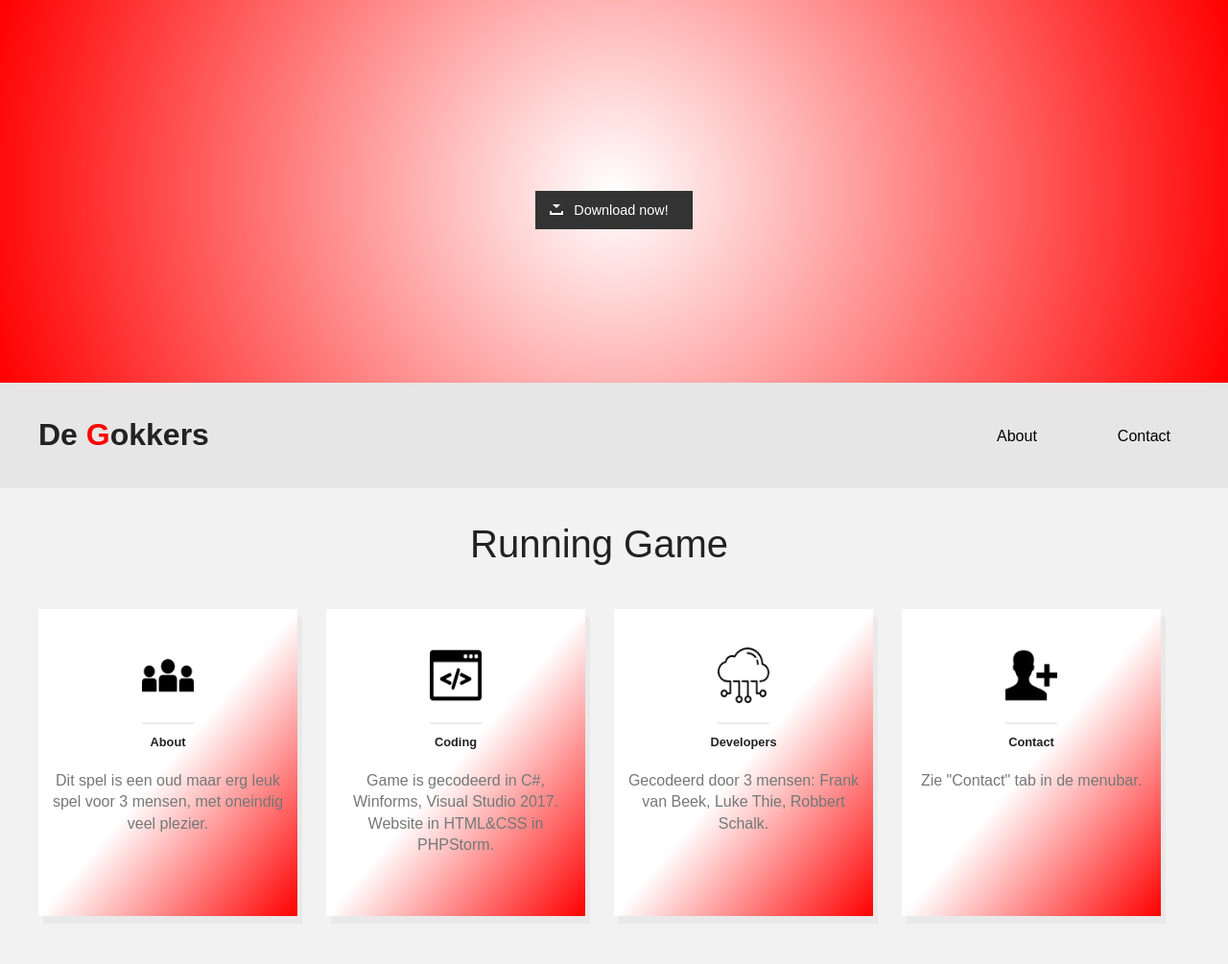
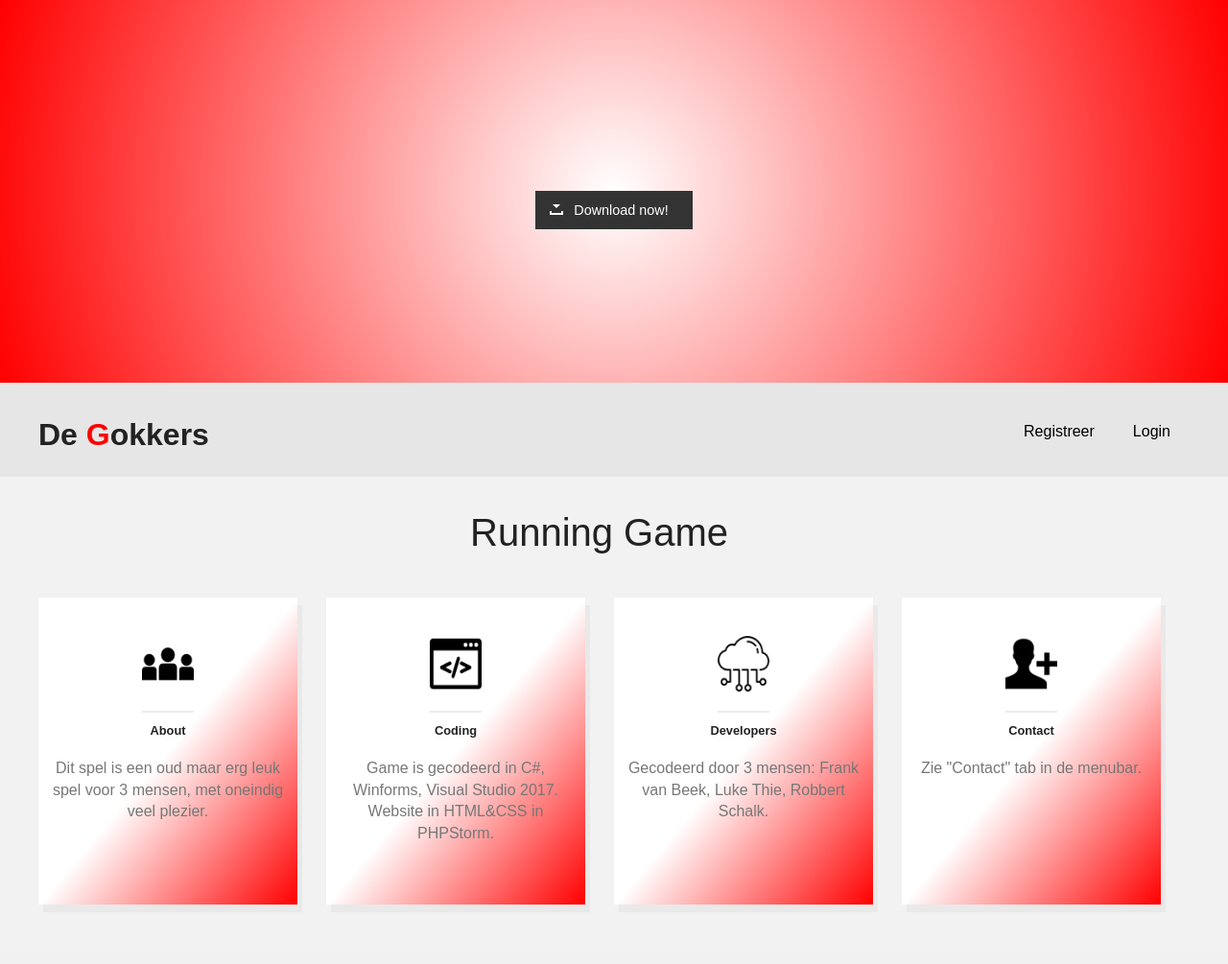
Before and after one commit to De-Gokkers/DeGokkersSite, a PHP site: page / in a window 1280 px wide. Shown: the part 28-1033 px from the top of the page at 96% size. After the commit the page ends 971 px from the top, so only its background shows below. Run offline with PHP 8.4, Linux system fonts and the light colour scheme; some libraries are stand-ins or nearby versions.

Commit message:
Registreer en login buttons zijn aangemaakt.

```diff
--- a/Website/css/main.css
+++ b/Website/css/main.css
@@ -96,6 +96,95 @@ textarea {
 /* ==========================================================================
    Author's custom styles
    ========================================================================== */
+/* ------------------------------------------Login----------------------------------*/
+.boxp{
+    margin-top:30px;
+    font-family: Arial;
+}
+.button {
+    font-size: 1em;
+    color: #000;
+    padding:7px 20px;
+    text-decoration: none;
+}
+.button:hover {
+    color:#FF0000;
+    border-style: solid;
+    border-radius: 15px;
+    border-width: thin;
+}
+.overlay {
+    position: fixed;
+    top: 0;
+    bottom: 0;
+    left: 0;
+    right: 0;
+    background: rgba(0, 0, 0, 0.7);
+    transition: opacity 500ms;
+    visibility: hidden;
+    opacity: 0;
+}
+.overlay:target {
+    visibility: visible;
+    opacity: 1;
+}
+.popup {
+    margin: 70px auto;
+    padding: 20px;
+    background: linear-gradient(to bottom right , #fff, #fff, #fff, #FF0000 );
+    border-radius: 5px;
+    width: 30%;
+    position: relative;
+    transition: all 5s ease-in-out;
+}
+
+.popup h2 {
+    margin-top: 0;
+    color: #000;
+    font-family: Arial;
+}
+.popup .close {
+    position: absolute;
+    top: 20px;
+    right: 30px;
+    transition: all 250ms;
+    font-size: 30px;
+    font-weight: bold;
+    text-decoration: none;
+    color: #000;
+}
+.popup .close:hover {
+    color: #FF0000;
+}
+.popup .content {
+    max-height: 30%;
+    overflow: auto;
+}
+    /*-------------------------------------------------Form----------------------------------------*/
+/* Full-width inputs */
+input[type=email], input[type=password] {
+    width: 100%;
+    padding: 12px 20px;
+    margin: 8px 0;
+    display: inline-block;
+    border: 1px solid #ccc;
+    box-sizing: border-box;
+}
+button {
+    background-color: #FF0000;
+    color: white;
+    padding: 14px 20px;
+    margin: 20px 0px 8px 130px;
+    border: none;
+    cursor: pointer;
+    width: 50%;
+}
+.container{
+    font-family: Arial;}
+
+
+/*-------------------------------------------------*/
+
 .header{
     background-color: #333;
     background-size: 100%;
@@ -170,6 +259,11 @@ textarea {
     border-radius: 15px;
     border-width: thin;
 }
+.boxesp{
+    display:flex;
+    justify-content: space-between;
+}
+
 /*-------------------------------------------INFO Section--------------------------------------*/
 .feature{
     background-color:#f2f2f2;
@@ -385,6 +479,7 @@ textarea {
     0.001% {
         margin-top: -15px;
         opacity: 0;
+    }
     50% {
         opacity: 1;
     }
@@ -395,8 +490,7 @@ textarea {
 }
 
 
-}
-/* ------------------------------------------Menubar Section----------------------------------*/
+
 
 
 
--- a/Website/index.html
+++ b/Website/index.html
@@ -41,7 +41,6 @@
                     </div>
                 </div>
             </div>
-
         </div>
         <div class="downloadnow1">
             <div class="downloadnow">
@@ -54,10 +53,55 @@
                 <div class="logo">
                     <h1>De <span>G</span>okkers</h1>
                 </div>
-                <div class="menubarlinks">
-                    <a class="cool-link" href="#" alt="contacticon">About</a>
-                    <a href="#" alt="contacticon">Contact</a>
-                </div>
+
+                <div class="boxesp">
+                    <div class="boxp">
+                        <a class="button" href="#popup1">Registreer</a>
+                    </div>
+                    <div id="popup1" class="overlay">
+                        <div class="popup">
+                            <h2>Registreer</h2>
+                            <div class="container">
+                                <form>
+                                <label for="email"><b>Email</b></label>
+                                <input type="email" placeholder="Voer uw Email in" name="email" required>
+
+                                <label for="psw"><b>Wachtwoord</b></label>
+                                <input type="password" placeholder="Voer uw wachtwoord in" name="psw" required>
+                                <button type="submit" class="signupbtn">Meld je aan!</button>
+                                </form>
+                            </div>
+                            <a class="close" href="#">&times;</a>
+                            <div class="content">
+                            </div>
+                        </div>
+                    </div>
+
+                    <div class="boxp">
+                        <a class="button" href="#popup2">Login</a>
+                    </div>
+                    <div id="popup2" class="overlay">
+                        <div class="popup">
+                            <h2>Login</h2>
+
+                            <form action="action_page.php">
+                                <div class="container">
+                                    <label for="email"><b>Email</b></label>
+                                    <input type="email" placeholder="Voer uw Email in" name="email" required>
+
+                                    <label for="psw"><b>Wachtwoord</b></label>
+                                    <input type="password" placeholder="Voer uw wachtwoord in" name="psw" required>
+
+                                    <button type="submit">Login!</button>
+
+                                </div>
+                            </form>
+
+                            <a class="close" href="#">&times;</a>
+                            <div class="content">
+                            </div>
+                        </div>
+                    </div>
             </div>
         </div>
         <div class="feature">
@@ -91,6 +135,15 @@
                 </div>
             </div>
         </div>
+        <div id="popup1" class="overlay">
+            <div class="popup">
+                <h2>Here i am</h2>
+                <a class="close" href="#">&times;</a>
+                <div class="content">
+                    Thank to pop me out of that button, but now i'm done so you can close this window.
+                </div>
+            </div>
+        </div>
 
 
 
```
Also changed, not shown: Website/loginpage.html (added, +31 -0 lines).
